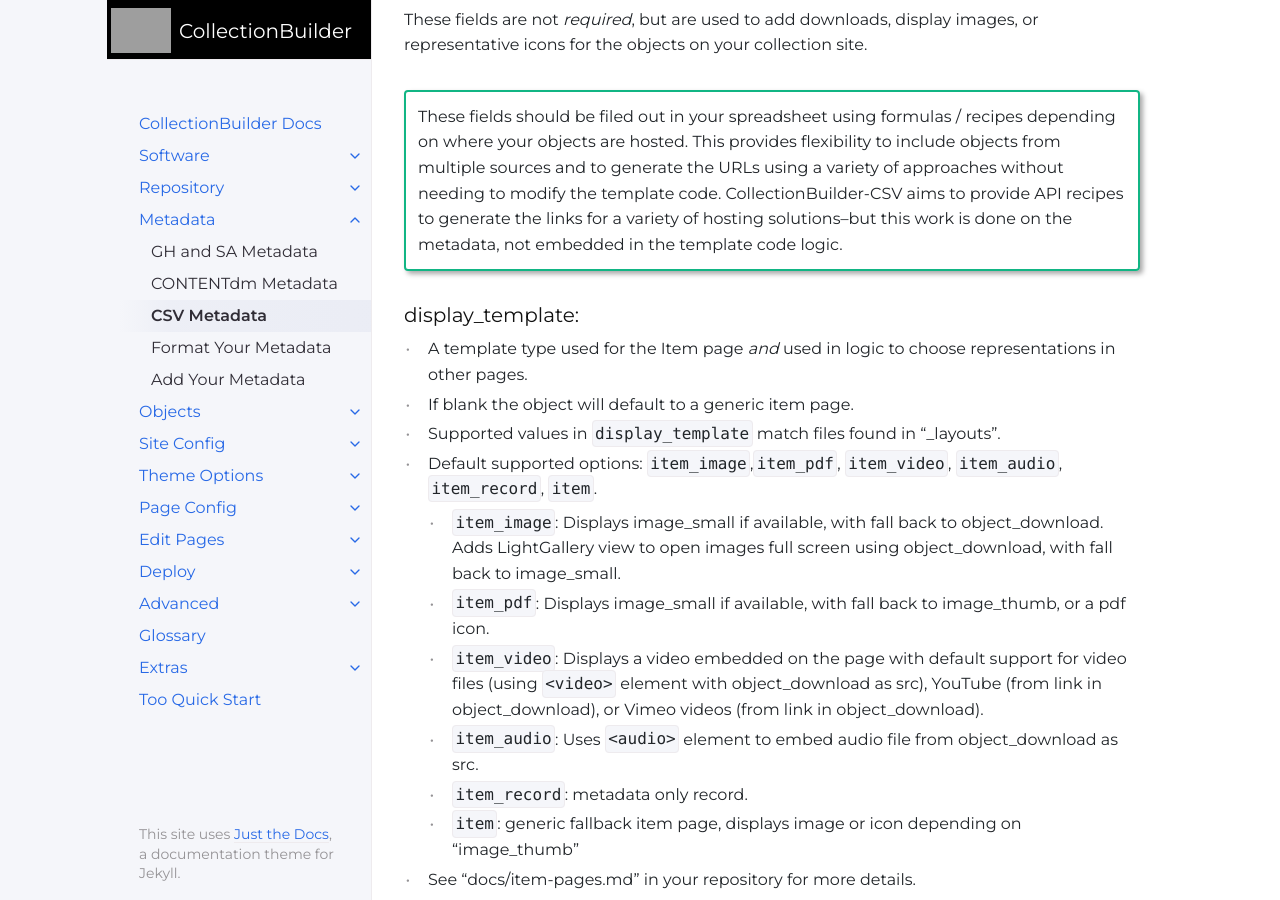
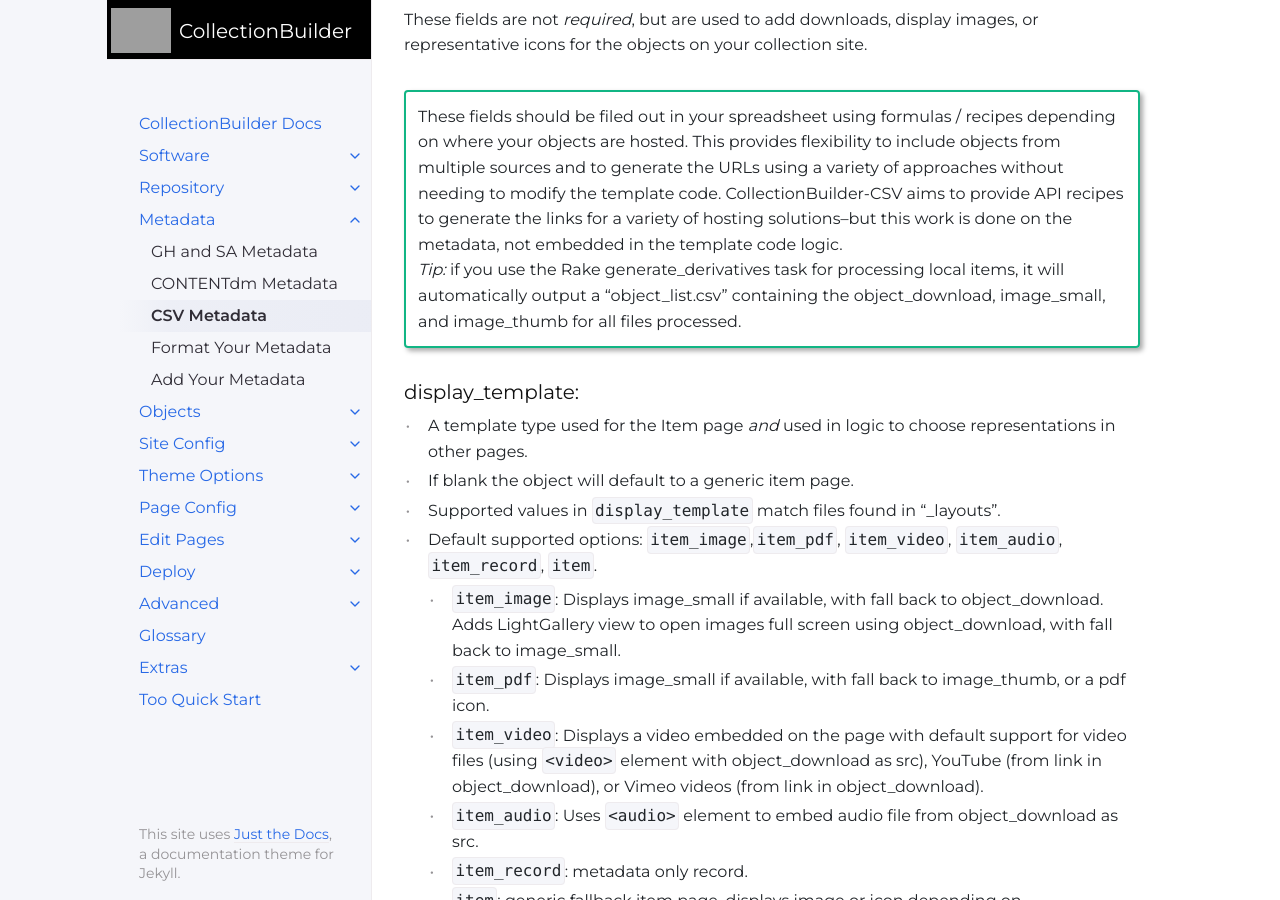
Before and after one commit to CollectionBuilder/cb-docs, a Jekyll site: the page built from docs/metadata/csv_metadata.md, in a window 1280 px wide and 900 px high, scrolled down 1153 px. Built offline with Jekyll 4.4.1, drawn with Linux system fonts in a browser that asks for light colours.

Commit message:
get list of file names notes

```diff
--- a/docs/metadata/csv_metadata.md
+++ b/docs/metadata/csv_metadata.md
@@ -43,7 +43,8 @@ These fields are not *required*, but are used to add downloads, display images,
 {:.alert .alert-green}
 These fields should be filed out in your spreadsheet using formulas / recipes depending on where your objects are hosted.
 This provides flexibility to include objects from multiple sources and to generate the URLs using a variety of approaches without needing to modify the template code.
-CollectionBuilder-CSV aims to provide API recipes to generate the links for a variety of hosting solutions--but this work is done on the metadata, not embedded in the template code logic.
+CollectionBuilder-CSV aims to provide API recipes to generate the links for a variety of hosting solutions--but this work is done on the metadata, not embedded in the template code logic.<br>
+*Tip:* if you use the Rake generate_derivatives task for processing local items, it will automatically output a "object_list.csv" containing the object_download, image_small, and image_thumb for all files processed.
 
 ### display_template:
 
```
Also changed, not shown: docs/extras/utilities.md (+1 -1 lines), docs/metadata/gh_metadata.md (+1 -0 lines), docs/objects/gh-objects.md (+1 -1 lines).
